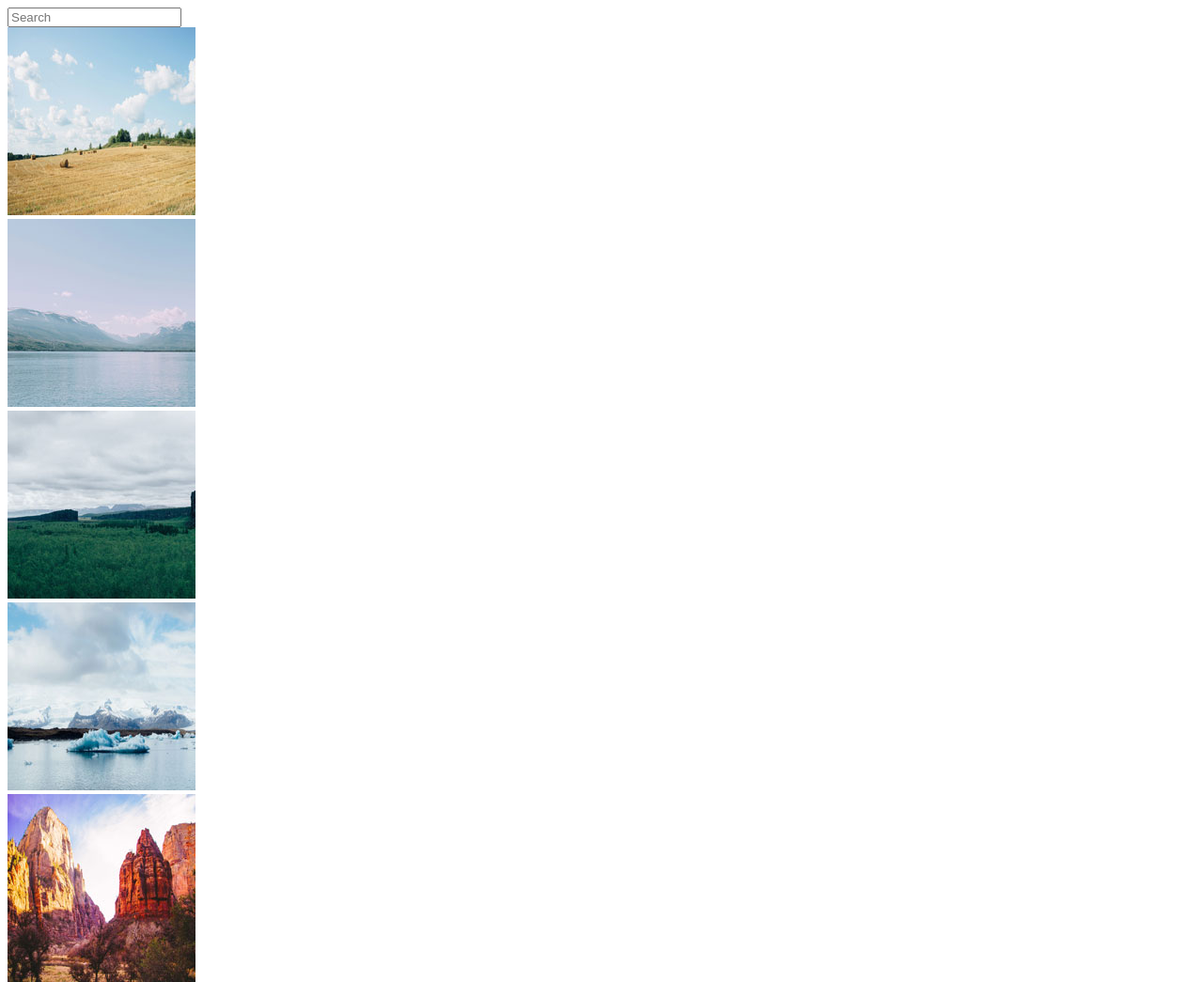
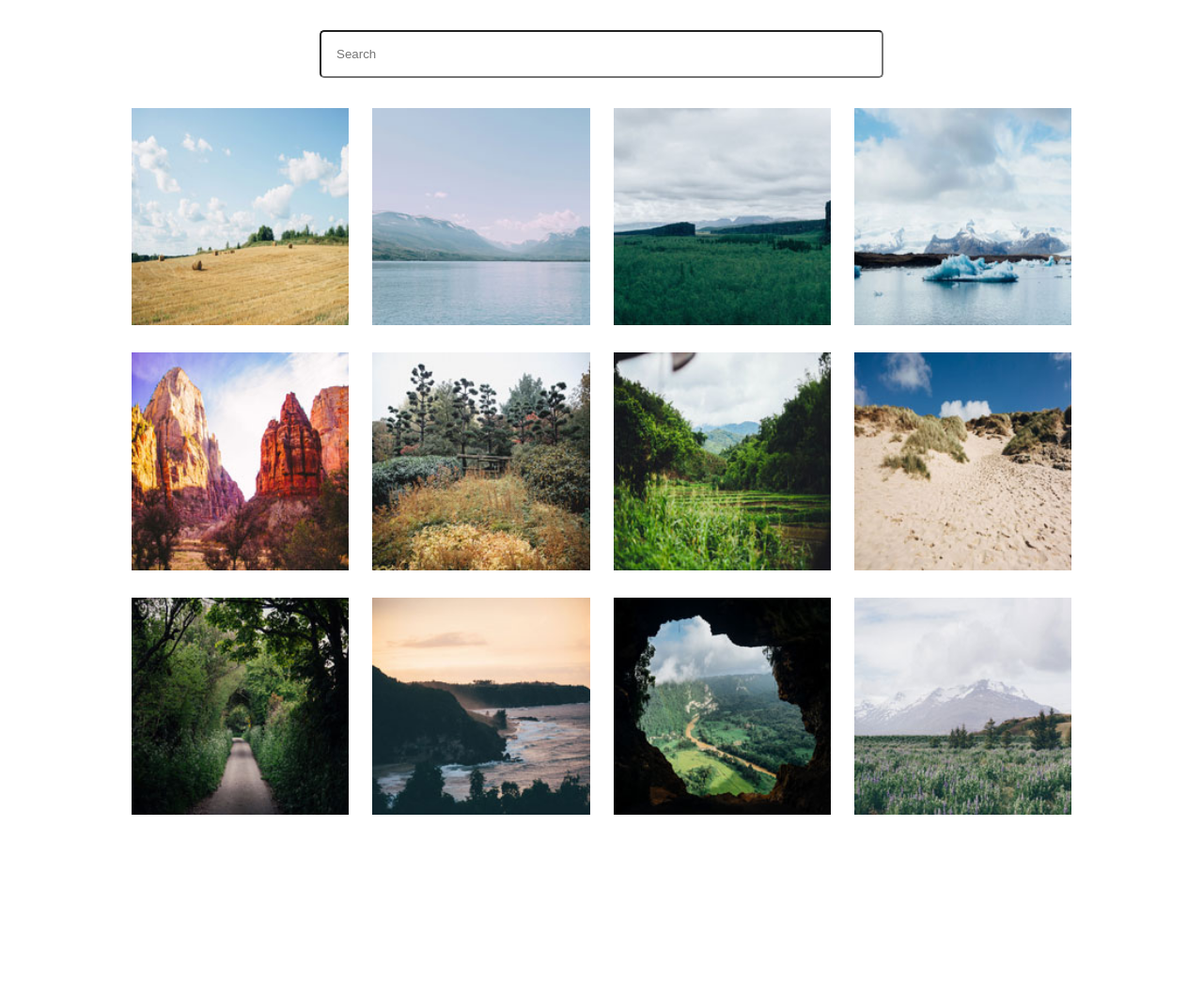
Before and after one commit to nkriedner/fewd-techdegree-project-5, a plain HTML site: page index.html in a window 1280 px wide. Shown: the top 1045 px of the page at 94% size. After the commit the page ends 903 px from the top, so only its background shows below. Drawn offline with Linux system fonts and the light colour scheme.

Commit message:
Create basic layout for the page in styles.css

```diff
--- a/index.html
+++ b/index.html
@@ -4,6 +4,7 @@
         <meta charset="UTF-8" />
         <meta name="viewport" content="width=device-width, initial-scale=1.0" />
         <title>An Interactive Photo Gallery | FEWD Techdegree Project 5</title>
+        <link rel="stylesheet" href="styles.css" />
     </head>
     <body>
         <header>
--- /dev/null
+++ b/styles.css
@@ -0,0 +1,31 @@
+* {
+    padding: 0;
+    margin: 0;
+    box-sizing: border-box;
+}
+
+header {
+    text-align: center;
+}
+
+header input {
+    width: 70%;
+    max-width: 600px;
+    padding: 1rem;
+    border-radius: 5px;
+    margin: 2rem 0;
+}
+
+main {
+    width: 90%;
+    max-width: 1000px;
+    margin: auto;
+    display: grid;
+    grid-template-columns: repeat(auto-fit, minmax(200px, 1fr));
+    grid-gap: 25px;
+    margin-bottom: 2rem;
+}
+
+img {
+    width: 100%;
+}
```
